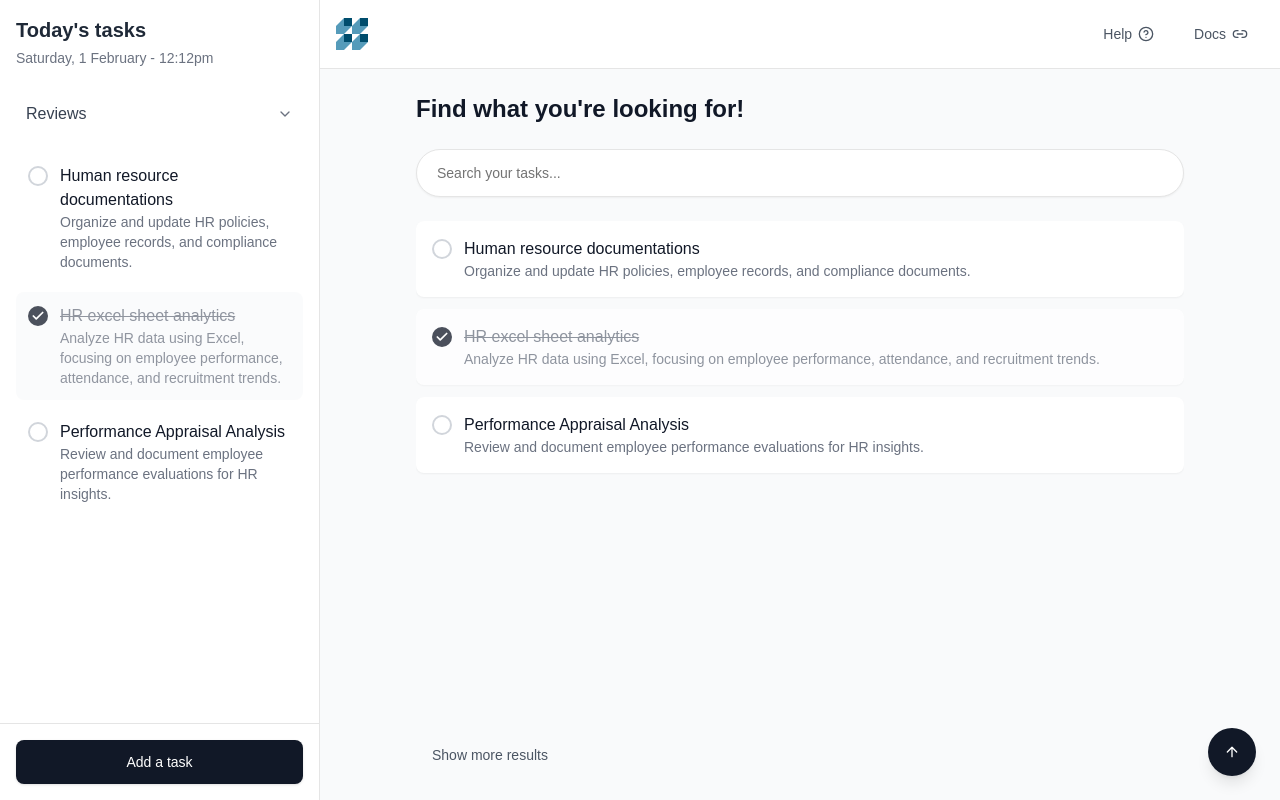
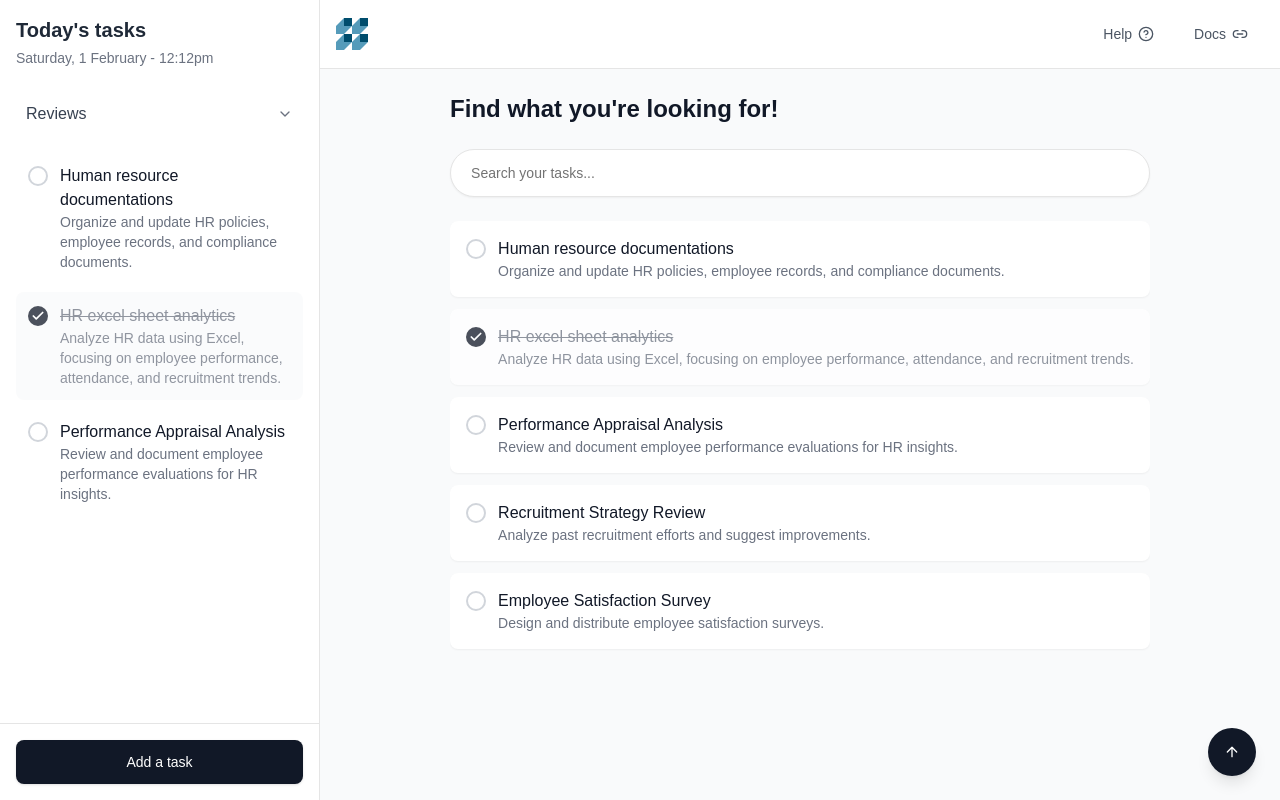
Before and after one commit to AbhishekNaik1112/GradeFlow, a Next.js app in the folder client/: page /mainpage in a window 1280 px wide. Built offline with nearby package versions, Linux system fonts and the light colour scheme.

Commit message:
addtask calender and objects changes

```diff
--- a/client/app/(root)/(home)/mainpage/page.tsx
+++ b/client/app/(root)/(home)/mainpage/page.tsx
@@ -1,27 +1,44 @@
-"use client"
+"use client";
 
-import { useState } from "react"
-import { ScrollArea } from "@/components/ui/scroll-area"
-import { Input } from "@/components/ui/input"
-import { Button } from "@/components/ui/button"
-import { HelpCircle, Link2, ArrowUp, Check, X } from "lucide-react"
+import { useState, useRef } from "react";
+import { ScrollArea } from "@/components/ui/scroll-area";
+import { Input } from "@/components/ui/input";
+import { Button } from "@/components/ui/button";
+import { ArrowUp, Check, X } from "lucide-react";
 
 export default function TaskManager() {
-  const [searchQuery, setSearchQuery] = useState("")
+  const [searchQuery, setSearchQuery] = useState("");
+  const [showAllTasks, setShowAllTasks] = useState(false);
   const [tasks, setTasks] = useState([
     { id: 1, title: "Human resource documentations", description: "Organize and update HR policies, employee records, and compliance documents.", completed: false },
     { id: 2, title: "HR excel sheet analytics", description: "Analyze HR data using Excel, focusing on employee performance, attendance, and recruitment trends.", completed: true },
-    { id: 3, title: "Performance Appraisal Analysis", description: "Review and document employee performance evaluations for HR insights.", completed: false }
-  ])
+    { id: 3, title: "Performance Appraisal Analysis", description: "Review and document employee performance evaluations for HR insights.", completed: false },
+    { id: 4, title: "Recruitment Strategy Review", description: "Analyze past recruitment efforts and suggest improvements.", completed: false },
+    { id: 5, title: "Employee Satisfaction Survey", description: "Design and distribute employee satisfaction surveys.", completed: false },
+    // { id: 6, title: "Workplace Safety Compliance", description: "Ensure that the workplace adheres to safety regulations.", completed: false },
+    // { id: 7, title: "Training Program Development", description: "Develop training programs for employee upskilling.", completed: false },
+    // { id: 8, title: "Onboarding Process Optimization", description: "Improve onboarding experience for new hires.", completed: false },
+    // { id: 9, title: "HR Policy Updates", description: "Review and update outdated HR policies.", completed: false },
+    // { id: 10, title: "Employee Exit Interviews", description: "Conduct and document exit interviews.", completed: false },
+    // { id: 11, title: "Diversity and Inclusion Strategy", description: "Evaluate diversity efforts and propose new initiatives.", completed: false }
+  ]);
+
+  const scrollContainerRef = useRef<HTMLDivElement>(null);
+
+  const scrollToTop = () => {
+    if (scrollContainerRef.current) {
+      scrollContainerRef.current.scrollTo({ top: 0, behavior: "smooth" });
+    }
+  };
 
   return (
-    <div className="h-screen bg-gray-50">
-      <div className="flex-1 flex flex-col">
+    <div className="h-screen bg-gray-50 flex flex-col">
+      <main className="flex-1 p-6 bg-gray-50 flex flex-col">
 
-        <main className="flex-1 p-6 bg-gray-50">
-          <div className="max-w-3xl mx-auto">
+        <div className="max-w-3xl mx-auto flex-1 flex flex-col">
           <h2 className="mb-6 text-2xl font-bold text-gray-900">Find what you're looking for!</h2>
 
+          {/* Search Bar */}
           <div className="relative">
             <Input
               placeholder="Search your tasks..."
@@ -29,7 +46,6 @@ export default function TaskManager() {
               value={searchQuery}
               onChange={(e) => setSearchQuery(e.target.value)}
             />
-
             {searchQuery && (
               <X
                 className="absolute right-4 top-1/2 transform -translate-y-1/2 h-5 w-5 text-gray-500 cursor-pointer"
@@ -38,23 +54,33 @@ export default function TaskManager() {
             )}
           </div>
 
-            <ScrollArea className="h-[500px]">
+          {/* Scrollable Task List */}
+          <ScrollArea ref={scrollContainerRef} className="flex-1">
+
             <div className="space-y-3">
-                {tasks.map(task => (
+              {tasks.slice(0, showAllTasks ? tasks.length : 10).map((task) => (
                 <div
                   key={task.id}
-                    className={`rounded-lg p-4 bg-white shadow-sm hover:shadow-md transition-all ${task.completed ? 'opacity-75' : ''}`}
+                  className={`rounded-lg p-4 bg-white shadow-sm hover:shadow-md transition-all ${
+                    task.completed ? "opacity-75" : ""
+                  }`}
                 >
                   <div className="flex items-start gap-3">
                     <button
-                        onClick={() => toggleTaskCompletion(task.id)}
+                      onClick={() => {
+                        setTasks((prevTasks) =>
+                          prevTasks.map((t) =>
+                            t.id === task.id ? { ...t, completed: !t.completed } : t
+                          )
+                        );
+                      }}
                       className={`mt-0.5 flex h-5 w-5 items-center justify-center rounded-full border-2 transition-colors
-                          ${task.completed ? 'border-gray-900 bg-gray-900' : 'border-gray-300 hover:border-gray-400'}`}
+                        ${task.completed ? "border-gray-900 bg-gray-900" : "border-gray-300 hover:border-gray-400"}`}
                     >
                       {task.completed && <Check className="h-3.5 w-3.5 text-white" strokeWidth={3} />}
                     </button>
                     <div className="flex-1">
-                        <h3 className={`font-medium ${task.completed ? 'text-gray-500 line-through' : 'text-gray-900'}`}>
+                      <h3 className={`font-medium ${task.completed ? "text-gray-500 line-through" : "text-gray-900"}`}>
                         {task.title}
                       </h3>
                       <p className="text-gray-500 text-sm">{task.description}</p>
@@ -63,18 +89,26 @@ export default function TaskManager() {
                 </div>
               ))}
             </div>
-            </ScrollArea>
 
-            <Button variant="ghost" className="mt-4 text-gray-600 hover:bg-gray-100">
+            {/* Show More Results Button */}
+            {!showAllTasks && tasks.length > 10 && (
+              <div className="py-4 flex justify-center">
+                <Button variant="ghost" className="text-gray-600 hover:bg-gray-100" onClick={() => setShowAllTasks(true)}>
                   Show more results
                 </Button>
               </div>
+            )}
+          </ScrollArea>
+        </div>
+      </main>
 
-          <Button className="fixed bottom-6 right-6 rounded-full bg-gray-900 hover:bg-gray-800 h-12 w-12 shadow-lg transition-transform hover:scale-105">
+      {/* Scroll to Top Button */}
+      <Button
+        className="fixed bottom-6 right-6 rounded-full bg-gray-900 hover:bg-gray-800 h-12 w-12 shadow-lg transition-transform hover:scale-105"
+        onClick={scrollToTop}
+      >
         <ArrowUp className="h-4 w-4 text-white" />
       </Button>
-        </main>
     </div>
-    </div>
-  )
+  );
 }
--- a/client/app/(root)/userdetails/page.tsx
+++ b/client/app/(root)/userdetails/page.tsx
@@ -8,30 +8,37 @@ import { Form, FormControl, FormField, FormItem, FormMessage } from "@/component
 import { Input } from "@/components/ui/input"
 import Image from "next/image"
 import { HelpCircle, Link2 } from "lucide-react"
+import { useRouter } from "next/navigation";
+
 
 const formSchema = z.object({
   fullname: z.string().min(2, {
     message: "Name must be at least 2 characters.",
   }),
-  email: z.string().email({
+  userEmail: z.string().email({
     message: "Please enter a valid email address.",
   }),
 })
 
 export default function SignupForm() {
   const [users, setUsers] = useState([])
+  const router = useRouter();
 
   const form = useForm<z.infer<typeof formSchema>>({
     resolver: zodResolver(formSchema),
     defaultValues: {
       fullname: "",
-      email: "",
+      userEmail: "",
     },
   })
 
   function onSubmit(values: z.infer<typeof formSchema>) {
     setUsers(values)
-    console.log("Stored Users:", [values]);  }
+    console.log("Stored Users:", [values.userEmail]);
+    localStorage.setItem("userEmail",values.userEmail );
+    router.push("/mainpage");
+
+  }
 
   return (
     <div className="min-h-screen bg-white">
@@ -78,7 +85,7 @@ export default function SignupForm() {
 
               <FormField
                 control={form.control}
-                name="email"
+                name="userEmail"
                 render={({ field }) => (
                   <FormItem>
                     <FormControl>
--- a/client/components/ui/addTask-form.tsx
+++ b/client/components/ui/addTask-form.tsx
@@ -1,60 +1,81 @@
-"use client"
+"use client";
 
-import { useState, useEffect } from "react"
-import { Calendar } from "lucide-react"
-import { Button } from "@/components/ui/button"
-import { Input } from "@/components/ui/input"
-import { Textarea } from "@/components/ui/textarea"
-import { Select, SelectContent, SelectItem, SelectTrigger, SelectValue } from "@/components/ui/select"
-import { Card, CardContent, CardHeader, CardTitle } from "@/components/ui/card"
-import { Popover, PopoverContent, PopoverTrigger } from "@/components/ui/popover"
-import { Calendar as CalendarComponent } from "@/components/ui/calendar"
-import { format } from "date-fns"
+import { useState, useEffect } from "react";
+import { Calendar } from "lucide-react";
+import { Button } from "@/components/ui/button";
+import { Input } from "@/components/ui/input";
+import { Textarea } from "@/components/ui/textarea";
+import { Select, SelectContent, SelectItem, SelectTrigger, SelectValue } from "@/components/ui/select";
+import { Card, CardContent, CardHeader } from "@/components/ui/card";
+import { Popover, PopoverContent, PopoverTrigger } from "@/components/ui/popover";
+import { Calendar as CalendarComponent } from "@/components/ui/calendar";
+import { format } from "date-fns";
+import { useRouter } from "next/navigation";
+
 
 interface Task {
-  title: string
-  description: string
-  deadline: Date | undefined
+  title: string;
+  description: string;
+  deadline: Date | undefined;
+  userEmail: string;
   type: string
+  status: string;
 }
 
 export default function AddTask() {
+  const email = localStorage.getItem("userEmail") || "";
+  const router = useRouter();
   const [task, setTask] = useState<Task>({
     title: "",
     description: "",
     deadline: undefined,
+    userEmail: email,
     type: "",
-  })
+    status: "Incomplete"
+  });
+
+  const [open, setOpen] = useState(false);
+  const [error, setError] = useState("");
 
   useEffect(() => {
     setTask((prev) => ({
       ...prev,
       deadline: prev.deadline ? new Date(prev.deadline) : undefined,
-    }))
-  }, [])
+    }));
+  }, []);
+
+
 
   const handleSubmit = (e: React.FormEvent) => {
-    e.preventDefault()
-    console.log("Task:", task)
-    // Handle task submission
+    e.preventDefault();
+
+    if (!task.title || !task.description || !task.deadline || !task.type) {
+      setError("All fields are required!");
+      return;
     }
+
+    console.log("Task:", task);
+    setError("");
+    router.push("/mainpage");
+  };
+
+  const isFormValid = task.title && task.description && task.deadline && task.type;
+
 
   return (
     <div className="flex justify-center items-center min-h-screen bg-gray-50">
       <Card className="w-full max-w-2xl">
         <CardHeader>
-          <h1 className="text-2xl font-bold text-center">Add a task</h1>
+          <h1 className="text-2xl font-bold text-center">Add a Task</h1>
         </CardHeader>
         <CardContent>
           <form onSubmit={handleSubmit} className="space-y-6">
-            <div className="relative">
             <Input
               placeholder="Enter your task title..."
               value={task.title}
               onChange={(e) => setTask({ ...task, title: e.target.value })}
               className="p-6 rounded-full"
             />
-            </div>
 
             <Textarea
               placeholder="Describe your task here..."
@@ -65,13 +86,15 @@ export default function AddTask() {
             />
 
             <div className="grid grid-cols-1 md:grid-cols-2 gap-6">
-              {/* Deadline Selector */}
               <div className="space-y-2">
-                <label className="text-sm">Select deadline</label>
-
-                <Popover>
+                <label className="text-sm">Select Deadline</label>
+                <Popover open={open} onOpenChange={setOpen}>
                   <PopoverTrigger asChild>
-                    <Button variant="outline" className="w-full justify-start text-left font-normal rounded-full p-6">
+                    <Button
+                      variant="outline"
+                      className="w-full justify-start text-left font-normal rounded-full p-6"
+                      onClick={() => setOpen(true)}
+                    >
                       <Calendar className="mr-2 h-4 w-4" />
                       {task.deadline ? format(new Date(task.deadline), "MM/dd/yyyy") : "mm/dd/yyyy"}
                     </Button>
@@ -80,14 +103,32 @@ export default function AddTask() {
                     <CalendarComponent
                       mode="single"
                       selected={task.deadline}
-                      onSelect={(date) => setTask({ ...task, deadline: date || undefined })}
+                      onSelect={(date) => {
+                        if (date && date.getTime() >= new Date().setHours(0, 0, 0, 0)) {
+                          setTask({ ...task, deadline: date });
+                          setError("");
+                        }
+                      }}
+                      disabled={(date) => date.getTime() < new Date().setHours(0, 0, 0, 0)}
                       initialFocus
                     />
                     <div className="flex justify-end gap-2 p-2 border-t">
-                      <Button variant="outline" size="sm" onClick={() => setTask({ ...task, deadline: undefined })}>
+                      <Button
+                        variant="outline"
+                        size="sm"
+                        onClick={() => {
+                          setTask({ ...task, deadline: undefined });
+                          setOpen(false);
+                        }}
+                      >
                         Cancel
                       </Button>
-                      <Button size="sm" onClick={() => console.log("Date selected:", task.deadline)}>
+                      <Button
+                        size="sm"
+                        onClick={() => {
+                          setOpen(false);
+                        }}
+                      >
                         OK
                       </Button>
                     </div>
@@ -95,7 +136,6 @@ export default function AddTask() {
                 </Popover>
               </div>
 
-              {/* Task Type Selector */}
               <div className="space-y-2">
                 <label className="text-sm">Type</label>
                 <Select value={task.type} onValueChange={(value) => setTask({ ...task, type: value })}>
@@ -103,20 +143,25 @@ export default function AddTask() {
                     <SelectValue placeholder="Select type" />
                   </SelectTrigger>
                   <SelectContent>
-                    <SelectItem className="cursor-pointer rounded-full p-3" value="material">Material</SelectItem>
-                    <SelectItem className="cursor-pointer rounded-full p-3" value="assignment">Assignment</SelectItem>
+                    <SelectItem className="cursor-pointer rounded-full p-3" value="material">
+                      Material
+                    </SelectItem>
+                    <SelectItem className="cursor-pointer rounded-full p-3" value="assignment">
+                      Assignment
+                    </SelectItem>
                   </SelectContent>
                 </Select>
               </div>
             </div>
 
-            {/* Submit Button */}
-            <Button type="submit" className="w-full rounded-full p-6">
+            {error && <p className="text-red-500 text-center">{error}</p>}
+
+            <Button type="submit" className="w-full rounded-full p-6" disabled={!isFormValid}>
               Submit Task
             </Button>
           </form>
         </CardContent>
       </Card>
     </div>
-  )
+  );
 }
--- a/client/components/ui/sidebar.tsx
+++ b/client/components/ui/sidebar.tsx
@@ -14,7 +14,8 @@ export default function Sidebar({
   toggleTaskCompletion: (taskId: number) => void
 }) {
   return (
-    <div className="w-1/4 border-r bg-white flex flex-col">
+    <div className="w-1/4 h-screen border-r bg-white flex flex-col">
+
       <div className="p-4 pb-0">
         <div className="mb-6">
           <h1 className="text-xl font-semibold text-gray-800">Today's tasks</h1>
@@ -30,6 +31,7 @@ export default function Sidebar({
       </div>
 
       <ScrollArea className="flex-1 px-4">
+
         <div className="space-y-2 pb-4">
           {tasks.map(task => (
             <div
```
Lines whose indentation alone changed are shown as unchanged.
